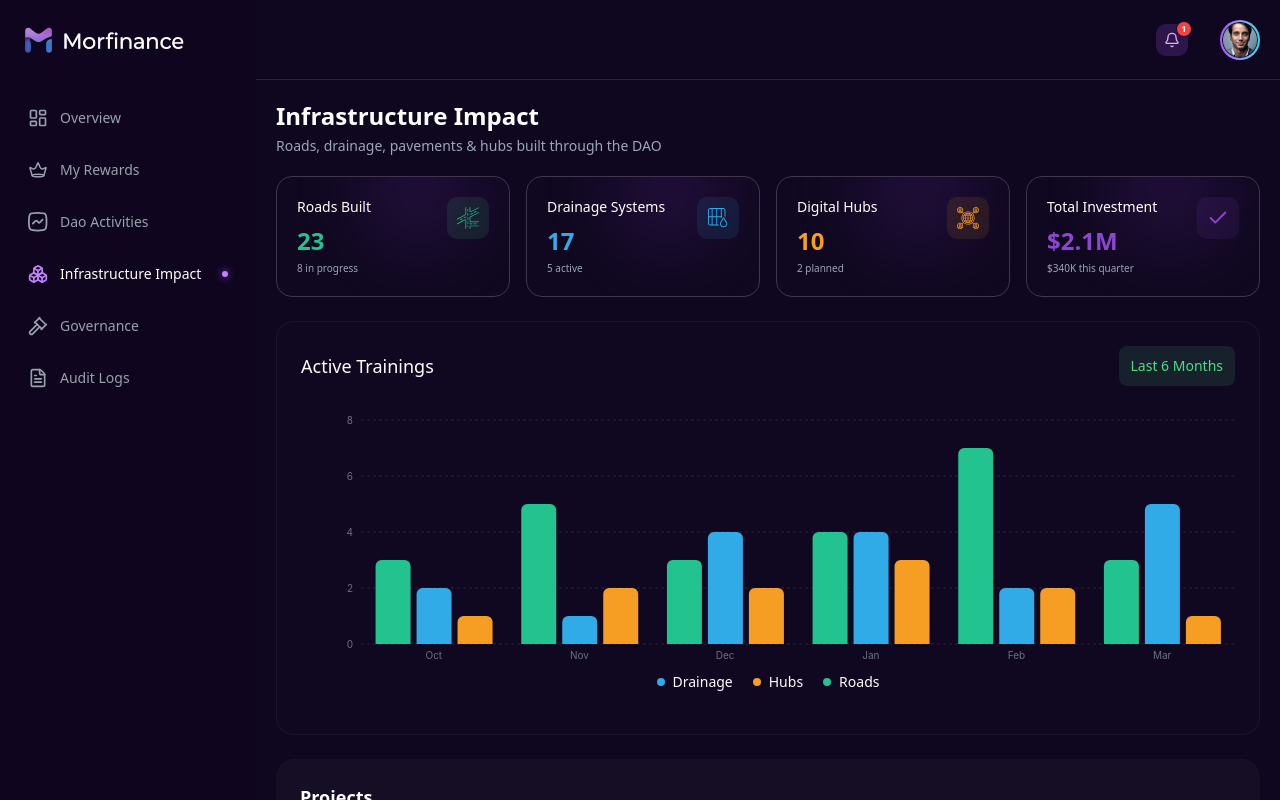
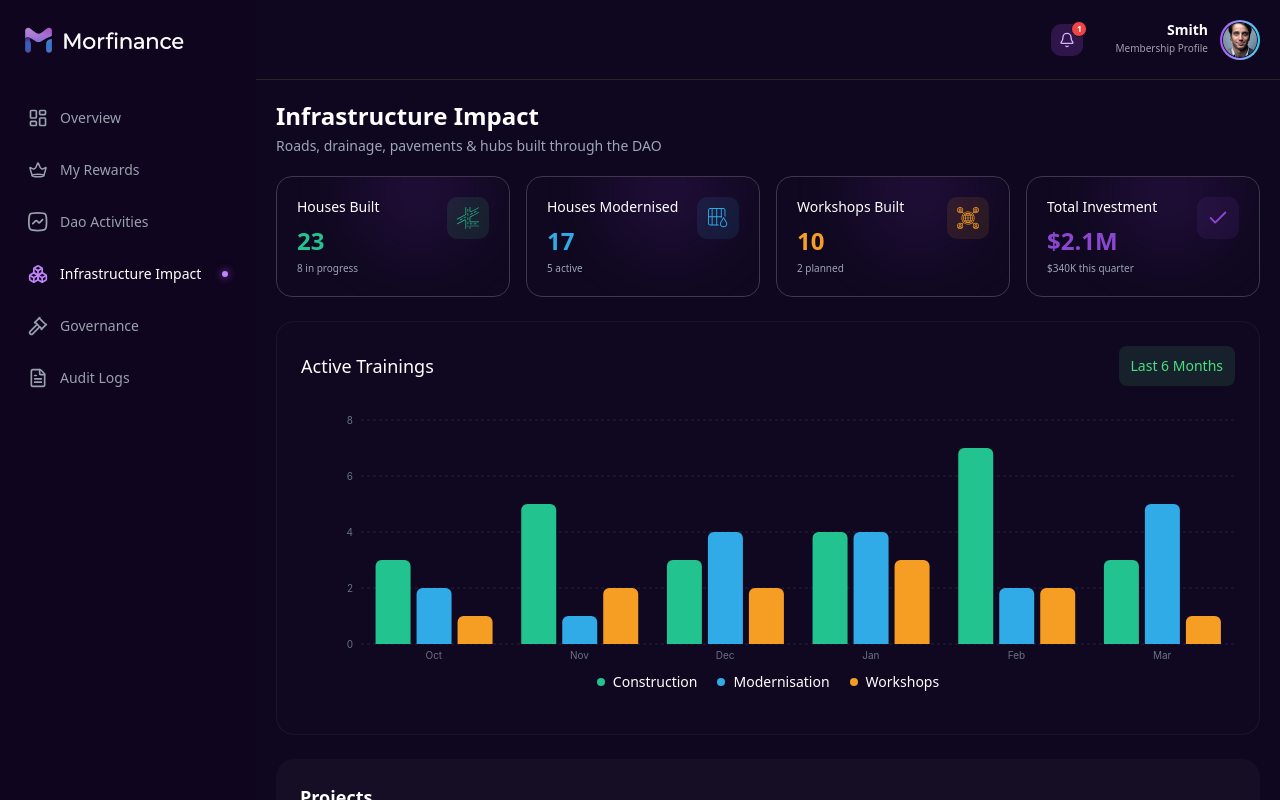
Before and after one commit to Mor-Fin-AI/frontend-v2, a Next.js app: page /infrastructure-impact in a window 1280 px wide. Built offline with nearby package versions, Linux system fonts and the light colour scheme.

Commit message:
Location change and Dynamic name

```diff
--- a/src/app/(dashboard)/infrastructure-impact/components/ActivityChart.tsx
+++ b/src/app/(dashboard)/infrastructure-impact/components/ActivityChart.tsx
@@ -73,9 +73,9 @@ export default function ActivityChart() {
                                 );
                             }}
                         />
-                        <Bar dataKey="roads" name="Roads" fill="#22C38E" radius={[6, 6, 0, 0]} />
-                        <Bar dataKey="drainage" name="Drainage" fill="#30ABE8" radius={[6, 6, 0, 0]} />
-                        <Bar dataKey="hubs" name="Hubs" fill="#F69E23" radius={[6, 6, 0, 0]} />
+                        <Bar dataKey="construction" name="Construction" fill="#22C38E" radius={[6, 6, 0, 0]} />
+                        <Bar dataKey="modernisation" name="Modernisation" fill="#30ABE8" radius={[6, 6, 0, 0]} />
+                        <Bar dataKey="workshops" name="Workshops" fill="#F69E23" radius={[6, 6, 0, 0]} />
                     </BarChart>
                 </ResponsiveContainer>
             </div>
--- a/src/app/(dashboard)/infrastructure-impact/components/ProjectsTable.tsx
+++ b/src/app/(dashboard)/infrastructure-impact/components/ProjectsTable.tsx
@@ -12,9 +12,11 @@ const STATUS_STYLES: Record<ProjectStatus, { dot: string; label: string; bg: str
 };
 
 const PROGRESS_COLORS: Record<ProjectType, string> = {
-    Road:     '#22C38E',
-    Drainage: '#30ABE8',
-    Hub:      '#F69E23',
+    'House Construction':        '#22C38E',
+    'House Modernisation':      '#30ABE8',
+    'Road Kerbs & Pavements':   '#F69E23',
+    'Marketplace Modernisation': '#8C47D1',
+    'Craftsman Workshops':       '#EAB308',
 };
 
 function StatusBadge({ status }: { status: ProjectStatus }) {
--- a/src/app/(dashboard)/infrastructure-impact/data.ts
+++ b/src/app/(dashboard)/infrastructure-impact/data.ts
@@ -21,7 +21,7 @@ export interface ImpactStat {
 
 export const impactStats: ImpactStat[] = [
     {
-        title: 'Roads Built',
+        title: 'Houses Built',
         value: 23,
         subtitle: '8 in progress',
         icon: RoadsIcon,
@@ -32,7 +32,7 @@ export const impactStats: ImpactStat[] = [
         variant: 'success',
     },
     {
-        title: 'Drainage Systems',
+        title: 'Houses Modernised',
         value: 17,
         subtitle: '5 active',
         icon: DropletsIcon,
@@ -43,7 +43,7 @@ export const impactStats: ImpactStat[] = [
         variant: 'default',
     },
     {
-        title: 'Digital Hubs',
+        title: 'Workshops Built',
         value: 10,
         subtitle: '2 planned',
         icon: DigitalIcon,
@@ -69,18 +69,16 @@ export const impactStats: ImpactStat[] = [
 // ─── Activity Chart
 
 export const activityChartData = [
-    { month: 'Oct', roads: 3, drainage: 2, hubs: 1 },
-    { month: 'Nov', roads: 5, drainage: 1, hubs: 2 },
-    { month: 'Dec', roads: 3, drainage: 4, hubs: 2 },
-    { month: 'Jan', roads: 4, drainage: 4, hubs: 3 },
-    { month: 'Feb', roads: 7, drainage: 2, hubs: 2 },
-    { month: 'Mar', roads: 3, drainage: 5, hubs: 1 },
+    { month: 'Oct', construction: 3, modernisation: 2, workshops: 1 },
+    { month: 'Nov', construction: 5, modernisation: 1, workshops: 2 },
+    { month: 'Dec', construction: 3, modernisation: 4, workshops: 2 },
+    { month: 'Jan', construction: 4, modernisation: 4, workshops: 3 },
+    { month: 'Feb', construction: 7, modernisation: 2, workshops: 2 },
+    { month: 'Mar', construction: 3, modernisation: 5, workshops: 1 },
 ];
 
-// ─── Projects Table
-
 export type ProjectStatus = 'Active' | 'Completed' | 'Planning';
-export type ProjectType = 'Road' | 'Drainage' | 'Hub';
+export type ProjectType = 'House Construction' | 'House Modernisation' | 'Road Kerbs & Pavements' | 'Marketplace Modernisation' | 'Craftsman Workshops';
 
 export interface Project {
     id: string;
@@ -93,8 +91,9 @@ export interface Project {
 }
 
 export const projects: Project[] = [
-    { id: '1', name: 'Lagos-Ibadan Expressway Repair', location: 'Ogun State',   type: 'Road',     progress: 68,  status: 'Active',    budget: 45000 },
-    { id: '2', name: 'Lekki Drainage System',          location: 'Lagos Island',  type: 'Drainage', progress: 42,  status: 'Active',    budget: 28000 },
-    { id: '3', name: 'Community Solar Hub',            location: 'Surulere',      type: 'Hub',      progress: 100, status: 'Completed', budget: 15000 },
-    { id: '4', name: 'Ikeja Digital Hub',              location: 'Ikeja',         type: 'Hub',      progress: 10,  status: 'Planning',  budget: 32000 },
+    { id: '1', name: 'Bamburi Housing Project',        location: 'Bamburi',         type: 'House Construction',     progress: 68,  status: 'Active',    budget: 45000 },
+    { id: '2', name: 'Bombolulu Market Upgrade',       location: 'Bombolulu',      type: 'Marketplace Modernisation', progress: 42,  status: 'Active',    budget: 28000 },
+    { id: '3', name: 'Likoni Pavement Installation',   location: 'Likoni',         type: 'Road Kerbs & Pavements', progress: 100, status: 'Completed', budget: 15000 },
+    { id: '4', name: 'Mtwapa Artisan Workshop',        location: 'Mtwapa',         type: 'Craftsman Workshops',     progress: 10,  status: 'Planning',  budget: 32000 },
+    { id: '5', name: 'Shanzu-Nyali House Refurbish',   location: 'Shanzu-Nyali',    type: 'House Modernisation',    progress: 25,  status: 'Active',    budget: 18000 },
 ];
--- a/src/app/(dashboard)/layout.tsx
+++ b/src/app/(dashboard)/layout.tsx
@@ -2,6 +2,7 @@
 // import TopNavigationBar from "@/layout/TopNavigationBar";
 import Breadcrumbs from "@/components/ui/Breadcrumbs";
 import { SidebarProvider } from "@/context/SidebarContext";
+import { UserProvider } from "@/context/UserContext";
 import TopNavigationBar from "@/layout/TopNavigatoionBar";
 import VerticalNavigationBar from "@/layout/VerticalNavigationBar";
 
@@ -11,6 +12,7 @@ export default function DashboardLayout({
   children: React.ReactNode;
 }) {
   return (
+    <UserProvider>
       <SidebarProvider>
         <div className="flex h-screen overflow-hidden bg-background ">
           <VerticalNavigationBar />
@@ -25,5 +27,6 @@ export default function DashboardLayout({
           </div>
         </div>
       </SidebarProvider>
+    </UserProvider>
   );
 }
--- a/src/app/(dashboard)/overview/data.ts
+++ b/src/app/(dashboard)/overview/data.ts
@@ -87,11 +87,11 @@ export interface MilestoneData {
 }
 
 export const milestonesData: MilestoneData[] = [
-    { id: "1", label: "100 Trades Completed", value: 85, goal: 100, reward: "$500", color: "#8C47D1" },
-    { id: "2", label: "$10K Total Volume", value: 100, goal: 100, reward: "$1000", color: "#22C38E" },
-    { id: "3", label: "30-Day Streak", value: 24, goal: 30, reward: "$800", color: "#8C47D1" },
-    { id: "4", label: "First Governance Vote", value: 100, goal: 100, reward: "$150", color: "#22C38E" },
-    { id: "5", label: "30-Day Streak", value: 24, goal: 30, reward: "$800", color: "#8C47D1" },
+    { id: "1", label: "Foundation Laying - Block A", value: 85, goal: 100, reward: "$500", color: "#8C47D1" },
+    { id: "2", label: "Safety Training Module 1", value: 100, goal: 100, reward: "$200", color: "#22C38E" },
+    { id: "3", label: "Site Quality Assessment", value: 24, goal: 30, reward: "$800", color: "#8C47D1" },
+    { id: "4", label: "Sector-4 Site Surveying", value: 100, goal: 100, reward: "$600", color: "#22C38E" },
+    { id: "5", label: "Infrastructure Validation", value: 24, goal: 30, reward: "$800", color: "#30ABE8" },
 ];
 
 export interface ActivityData {
--- a/src/components/ui/Breadcrumbs.tsx
+++ b/src/components/ui/Breadcrumbs.tsx
@@ -1,24 +1,29 @@
 "use client";
 
 import { routeMeta } from "@/lib/routes";
+import { useUser } from "@/context/UserContext";
 import Link from "next/link";
 import { usePathname } from "next/navigation";
 
 
 export default function Breadcrumbs() {
   const pathname = usePathname();
+  const { user } = useUser();
   const meta = routeMeta[pathname];
 
   if (!meta) return null;
 
+  const breadcrumb = meta.breadcrumb.replace("{name}", user.name);
+  const subtitle = meta.subtitle?.replace("{name}", user.name);
+
   return (
     <div className="mb-5">
       <h1 className="font-inter font-bold text-2xl text-white">
-        {meta.breadcrumb}
+        {breadcrumb}
       </h1>
-      {meta.subtitle && (
+      {subtitle && (
         <p className="font-inter font-medium text-sm text-primary mt-1">
-          {meta.subtitle}
+          {subtitle}
         </p>
       )}
     </div>
--- /dev/null
+++ b/src/context/UserContext.tsx
@@ -0,0 +1,38 @@
+"use client";
+
+import React, { createContext, useContext, useState, ReactNode } from "react";
+
+interface User {
+  name: string;
+  address: string;
+  role: string;
+}
+
+interface UserContextType {
+  user: User;
+  setUser: (user: User) => void;
+}
+
+const UserContext = createContext<UserContextType | undefined>(undefined);
+
+export const UserProvider = ({ children }: { children: ReactNode }) => {
+  const [user, setUser] = useState<User>({
+    name: "Smith",
+    address: "0x71C7...E1A3",
+    role: "Membership Profile",
+  });
+
+  return (
+    <UserContext.Provider value={{ user, setUser }}>
+      {children}
+    </UserContext.Provider>
+  );
+};
+
+export const useUser = () => {
+  const context = useContext(UserContext);
+  if (context === undefined) {
+    throw new Error("useUser must be used within a UserProvider");
+  }
+  return context;
+};
--- a/src/layout/TopNavigatoionBar/components/ProfileDropdown.tsx
+++ b/src/layout/TopNavigatoionBar/components/ProfileDropdown.tsx
@@ -1,14 +1,20 @@
 import Image from "next/image";
+import { useUser } from "@/context/UserContext";
 
 export default function ProfileDropdown() {
+  const { user } = useUser();
+
   return (
-    <div className="flex items-center gap-2 cursor-pointer">
-      {/* Gradient Border */}
+    <div className="flex items-center gap-3 cursor-pointer">
+      <div className="text-right hidden sm:block">
+        <p className="text-sm font-semibold text-white leading-none">{user.name}</p>
+        <p className="text-[10px] font-medium text-zinc-400 mt-1">{user.role}</p>
+      </div>
       <div className="h-10 w-10 rounded-full bg-gradient-to-r from-[#A855F7] to-[#22D3EE] p-[2px]">
-        {/* Image */}
+
         <div className="relative h-full w-full rounded-full overflow-hidden">
           <Image
-            src="/header/profile-img.png" // your image path
+            src="/header/profile-img.png"
             alt="Profile"
             fill
             className="object-cover"
@@ -16,8 +22,6 @@ export default function ProfileDropdown() {
           />
         </div>
       </div>
-
-      {/* <span className="text-sm font-medium text-white">Admin</span> */}
     </div>
   );
 }
--- a/src/lib/routes.ts
+++ b/src/lib/routes.ts
@@ -3,8 +3,8 @@ export const routeMeta: Record<
   { title: string; breadcrumb: string; subtitle?: string }
 > = {
   "/overview": {
-    title: "Welcome back, James",
-    breadcrumb: "Welcome back, James",
+    title: "Welcome back, {name}",
+    breadcrumb: "Welcome back, {name}",
     subtitle: "Your personal progress and DAO summary"
   },
   "/my-rewards": {
```
Lines whose indentation alone changed are shown as unchanged.
